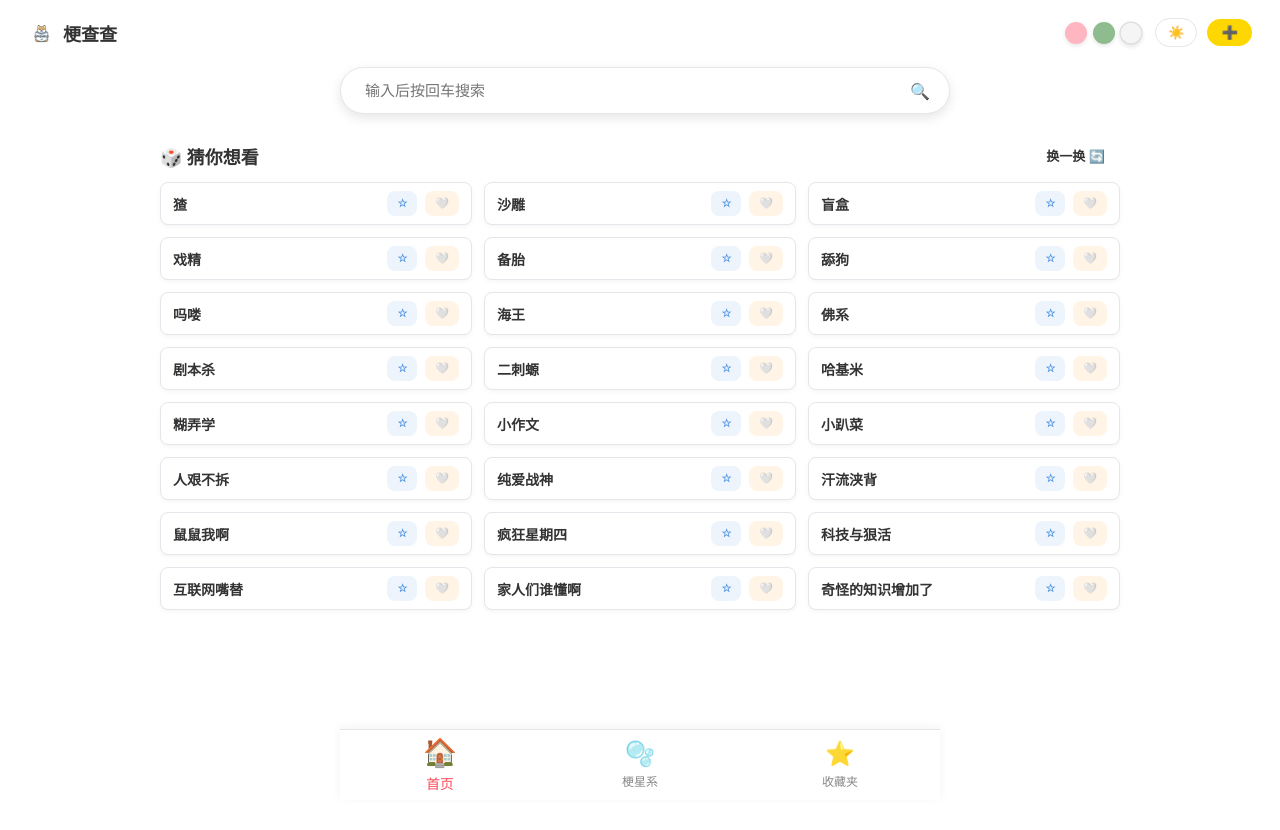
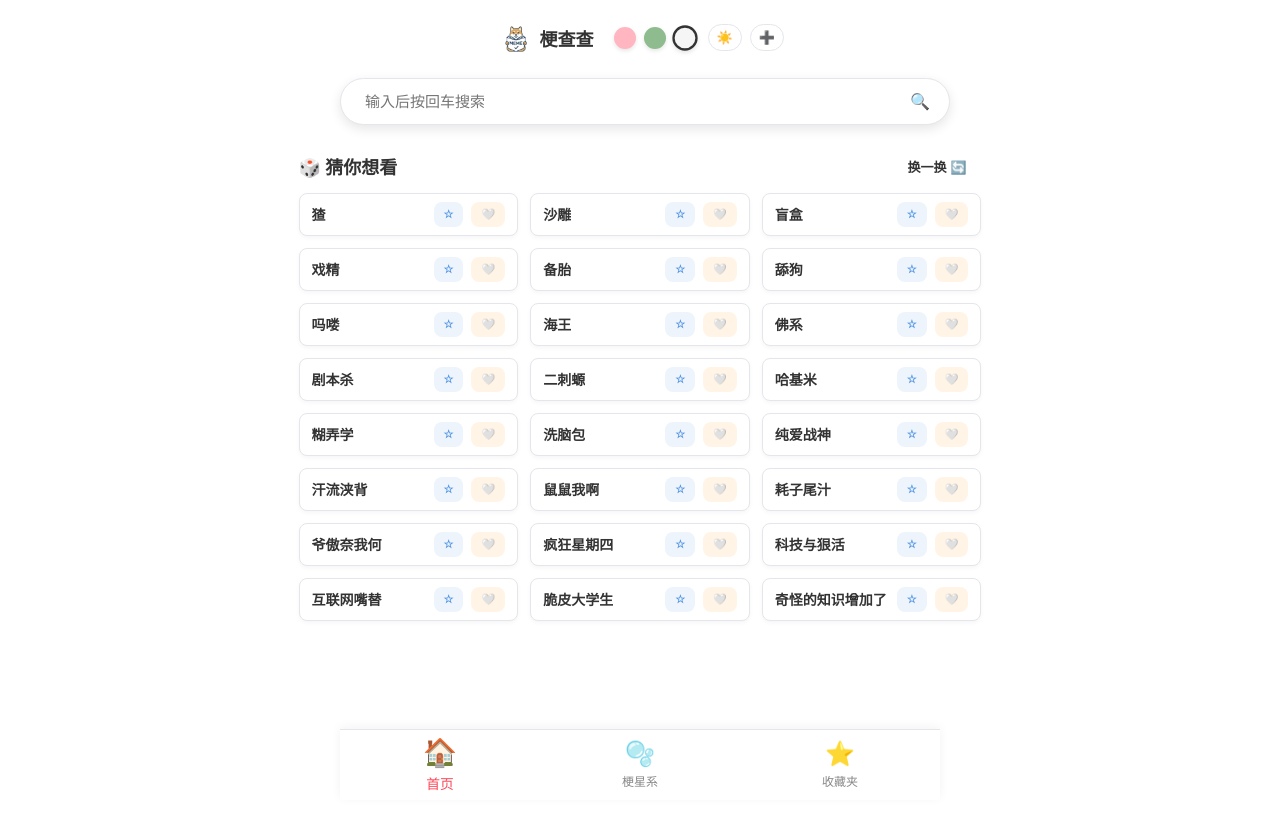
Before and after one commit to StephenMa13/meme-dict, a Vue app: page / in a window 1280 px wide. Shown: the top 830 px of the page. Built offline with nearby package versions, Linux system fonts and the light colour scheme.

Commit message:
首页样式

```diff
--- a/dev-dist/sw.js
+++ b/dev-dist/sw.js
@@ -82,7 +82,7 @@ define(['./workbox-5a5d9309'], (function (workbox) { 'use strict';
     "revision": "3ca0b8505b4bec776b69afdba2768812"
   }, {
     "url": "index.html",
-    "revision": "0.j8a6qps4o5"
+    "revision": "0.q5afrsujll"
   }], {});
   workbox.cleanupOutdatedCaches();
   workbox.registerRoute(new workbox.NavigationRoute(workbox.createHandlerBoundToURL("index.html"), {
--- a/src/pages/Home.vue
+++ b/src/pages/Home.vue
@@ -100,22 +100,26 @@ const clearHistory = () => {
   localStorage.removeItem('searchHistory')
 }
 
+const scrollContainer = ref(null)
+
 const handleTouchStart = (e) => {
-  if (window.scrollY === 0) { // 只有在顶部时才触发
+  const scrollTop = document.querySelector('.hot-list')?.scrollTop || 0;
+  if (scrollTop === 0) {
     startY = e.touches[0].pageY
+  } else {
+    startY = -1; // 标记当前不在顶部，不触发下拉
   }
 }
 
 const handleTouchMove = (e) => {
+  if (startY === -1) return; // 不在顶部，直接返回
+
   const currentY = e.touches[0].pageY
   const diff = currentY - startY
 
-  // 只有向下拉，且在顶部时才计算距离
-  if (diff > 0 && window.scrollY === 0) {
-    // 增加阻尼感：拉得越深越费劲 (Math.pow(diff, 0.8))
-    pullDistance.value = Math.min(diff*0.5, 80)
-
-    // 阻止浏览器默认的下拉回弹（橡皮筋效果）以优化体验
+  if (diff > 0) {
+    pullDistance.value = Math.min(diff * 0.5, 80)
+    // 阻止浏览器默认行为，防止页面整体被下拉出白底
     if (pullDistance.value > 10) {
       if (e.cancelable) e.preventDefault()
     }
@@ -301,9 +305,9 @@ const categoryList = Object.keys(categoryConfig).filter(key => key !== '默认')
 
       <div class="nav-actions">
         <div class="color-dots" v-show="!isDark">
-          <span class="dot pink" :class="{ active: currentBg === 'pink' }" @click="setBgColor('pink')" title="猛男落泪粉"></span>
-          <span class="dot green" :class="{ active: currentBg === 'green' }" @click="setBgColor('green')" title="护眼绿豆沙"></span>
-          <span class="dot default" :class="{ active: currentBg === 'default' }" @click="setBgColor('default')" title="默认白"></span>
+          <span class="dot pink" :class="{ active: currentBg === 'pink' }" @click.stop="setBgColor('pink')" title="猛男落泪粉"></span>
+          <span class="dot green" :class="{ active: currentBg === 'green' }" @click.stop="setBgColor('green')" title="护眼绿豆沙"></span>
+          <span class="dot default" :class="{ active: currentBg === 'default' }" @click.stop="setBgColor('default')" title="默认白"></span>
         </div>
 
         <button class="theme-toggle-btn" @click="toggleTheme">
@@ -347,7 +351,7 @@ const categoryList = Object.keys(categoryConfig).filter(key => key !== '默认')
       </div>
     </header>
 
-    <main class="hot-list">
+    <main class="hot-list" ref="scrollContainer">
       <div class="section-header">
         <h2 class="section-title">{{ activeSearch ? `🔍 搜索结果` : '🎲 猜你想看' }}</h2>
         <div class="section-controls">
@@ -421,28 +425,47 @@ const categoryList = Object.keys(categoryConfig).filter(key => key !== '默认')
   background-color: #121212 !important;
 }
 
-.app-container { font-family: -apple-system, BlinkMacSystemFont, "Segoe UI", Roboto, sans-serif; height: 100dvh !important; overflow: hidden !important; background-color: transparent !important; transition: background-color 0.3s; overflow-x: hidden; overscroll-behavior-y: contain; flex-direction: column;  padding-bottom: 80px;  box-sizing: border-box;}
+.app-container { font-family: -apple-system, BlinkMacSystemFont, "Segoe UI", Roboto, sans-serif; height: 100dvh !important; overflow: hidden !important; background-color: transparent !important; transition: background-color 0.3s; overflow-x: hidden; overscroll-behavior-y: contain; padding-bottom: 80px;  box-sizing: border-box; flex-direction: column; display: flex;}
 .navbar { margin: 0 auto; display: flex; justify-content: space-between; align-items: center; padding: 10px 20px; gap: 20px; flex-shrink: 0;}
-.logo { font-size: 18px; font-weight: bold; color: var(--text-main); display: flex;align-items: center;gap: 8px;}
-.spark-logo { width: 1.5em;  height: 1.5em;  object-fit: contain; position: relative;top: 1px;}
-.navbar, .hero, .section-header {
-  flex-shrink: 0;
-}
-.add-btn { background-color: #FFD700; border: none; padding: 6px 14px; border-radius: 20px; font-weight: bold; cursor: pointer; color: #333; }
+.logo { font-size: 18px; font-weight: bold; color: var(--text-main); display: flex;align-items: center;gap: 4px;}
+.spark-logo { width: 2.2em;  height: 2.2em;  object-fit: contain; position: relative;top: 1px;}
 
-.nav-actions { display: flex; align-items: center; gap: 10px; z-index: 100; }
+.add-btn { background-color: #FFD700; border: none; padding: 6px 8px; border-radius: 20px; font-weight: bold; cursor: pointer; color: #333; -webkit-tap-highlight-color: transparent;}
 
-.color-dots { display: flex; gap: 6px; align-items: center; margin-right: 4px; }
-.dot { display: inline-block; width: 18px; height: 18px; border-radius: 50%; cursor: pointer; border: 2px solid transparent; transition: transform 0.2s, border-color 0.2s; box-shadow: 0 2px 4px rgba(0,0,0,0.1); }
+.nav-actions { display: flex; align-items: center; gap: 8px; z-index: 100; }
+
+.color-dots { display: flex; gap: 8px; align-items: center; margin-right: 4px; }
+.dot { display: inline-block; width: 22px; height: 22px; border-radius: 50%; cursor: pointer; border: 2px solid transparent; transition: all 0.2s ease, border-color 0.2s; box-shadow: 0 2px 4px rgba(0,0,0,0.1); -webkit-tap-highlight-color: transparent;}
 .dot:hover { transform: scale(1.2); }
 .dot.active { border-color: var(--text-main); transform: scale(1.15); }
 .dot.pink { background-color: #ffb6c1; }
 .dot.green { background-color: #8fbc8f; }
-.dot.default { background-color: #f5f5f5; border: 1px solid #ddd; }
+.dot.default { background-color: #f5f5f5; }
 
-.theme-toggle-btn { background-color: var(--card-bg); color: var(--text-main); border: 1px solid var(--border-color); padding: 6px 12px; border-radius: 20px; font-size: 13px; font-weight: bold; cursor: pointer; transition: all 0.3s; }
-.theme-toggle-btn:hover { background-color: var(--bg-color); }
+.theme-toggle-btn { background-color: var(--card-bg); color: var(--text-main); border: 1px solid var(--border-color); padding: 6px 8px; border-radius: 20px; font-size: 13px; font-weight: bold; cursor: pointer; transition: all 0.3s; -webkit-tap-highlight-color: transparent; }
+.theme-toggle-btn:active, .add-btn:active {
+  background-color: var(--bg-color) !important;
+  transform: scale(0.9);
+}
+.theme-toggle-btn, .add-btn {
+  font-size: 13px;
+  line-height: 1;
+  border: 1px solid var(--border-color);
+  background-color: var(--card-bg) !important;
+  color: var(--text-main);
+  outline: none;
+}
 
+.dot, .theme-toggle-btn, .add-btn {
+  display: flex;
+  align-items: center;
+  justify-content: center;
+  cursor: pointer;
+  box-sizing: border-box;
+  flex-shrink: 0;
+  transition: all 0.2s ease;
+  -webkit-tap-highlight-color: transparent; /* 移除移动端点击高亮蓝框 */
+}
 .hero { padding: 10px 20px; text-align: center; margin-bottom: 5px; flex-shrink: 0; }
 
 .search-wrapper { position: relative; max-width: 600px; margin: 0 auto; width: 100%; }
@@ -457,7 +480,7 @@ const categoryList = Object.keys(categoryConfig).filter(key => key !== '默认')
 .history-list li { padding: 14px 20px; font-size: 15px; color: var(--text-main); cursor: pointer; transition: background-color 0.2s; }
 .history-list li:hover { background-color: var(--bg-color); }
 
-.hot-list { margin: 0 auto; padding: 10px 20px; flex-direction: column; display: flex; box-sizing: border-box;}
+.hot-list { flex: 1; margin: 0 auto; padding: 10px 20px; flex-direction: column; display: flex; box-sizing: border-box;overflow-y: auto; -webkit-overflow-scrolling: touch; overscroll-behavior-y: contain; padding: 10px 20px;}
 .section-header { display: flex; justify-content: space-between; align-items: center; margin-bottom: 10px; flex-shrink: 0;}
 .section-title { font-size: 18px; font-weight: bold; margin: 0; color: var(--text-main); }
 .section-controls { display: flex; gap: 8px; align-items: center; }
@@ -477,9 +500,13 @@ const categoryList = Object.keys(categoryConfig).filter(key => key !== '默认')
 }
 
 .card-grid { display: grid; grid-template-columns: 1fr; gap: 10px; align-content: start; }
-.card { background: var(--card-bg) !important; border: 1px solid var(--border-color); border-radius: 8px; padding: 8px 12px; box-shadow: 0 2px 4px rgba(0,0,0,0.04); cursor: pointer; color: var(--text-main); }
+.card { background: var(--card-bg) !important; border: 1px solid var(--border-color); border-radius: 8px; padding: 8px 12px; box-shadow: 0 2px 4px rgba(0,0,0,0.04); cursor: pointer; color: var(--text-main);-webkit-tap-highlight-color: transparent; user-select: none; outline: none; }
 .card-top { width:100%; display: flex; align-items: center; gap: 10px; justify-content: space-between; }
 .card-actions { display: flex; gap: 8px; }
+.card:active, .card:focus {
+  outline: none;
+  -webkit-tap-highlight-color: transparent;
+}
 
 .meme-info { flex: 1; display: flex; align-items: center; }
 .meme-term { font-size: 14px; font-weight: 700; margin: 0 !important; white-space: nowrap; overflow: hidden; text-overflow: ellipsis; color: var(--text-main); }
```
Also changed, not shown: src/data/memes.json.
